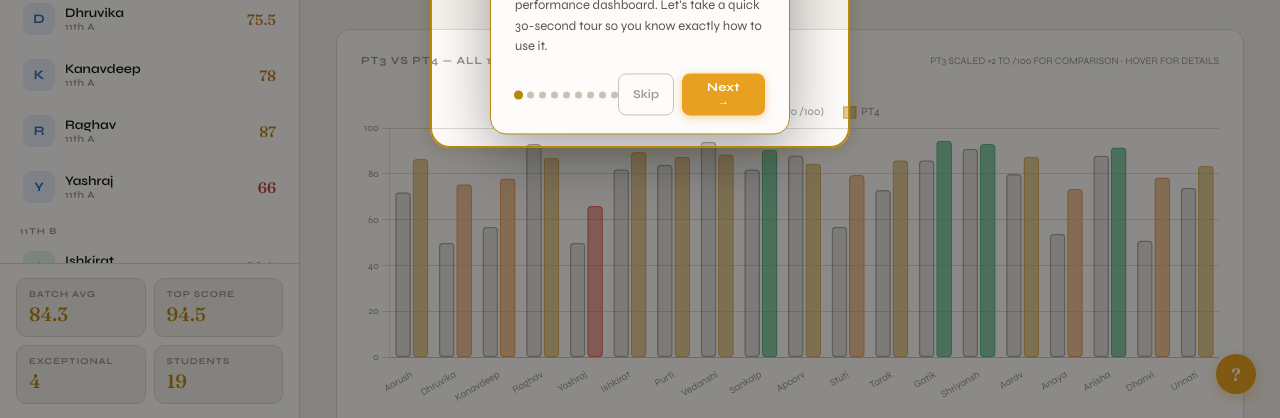
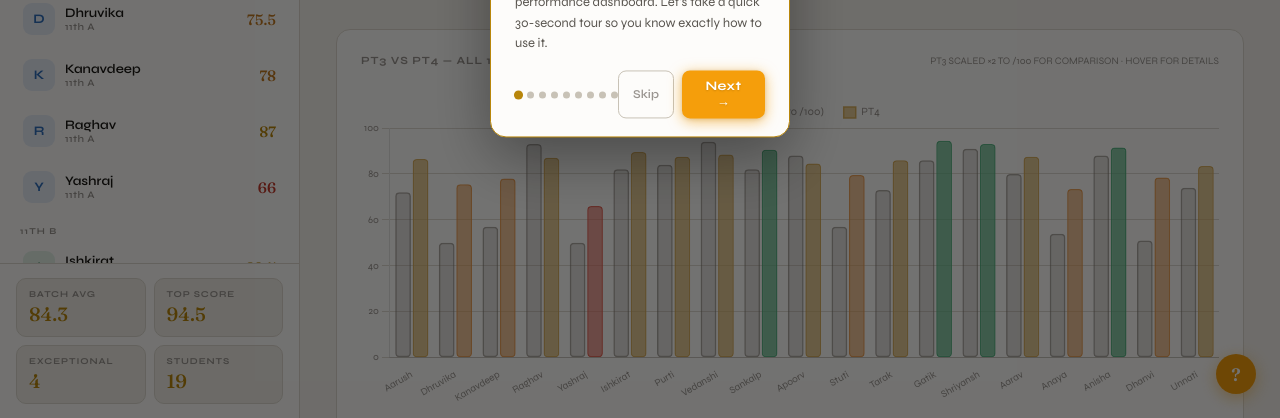
Before and after one commit to Avdh512/Marks_Students, a plain HTML site: page index.html in a window 1280 px wide. Shown: the part 382-800 px from the top of the page. Drawn offline with nearby package versions, Linux system fonts and the light colour scheme.

Commit message:
Update index.html

```diff
--- a/index.html
+++ b/index.html
@@ -1619,6 +1619,12 @@
   position: absolute;
   inset: 0;
   transition: all 0.4s ease;
+  background: transparent;
+}
+
+/* Full dim when no spotlight target */
+#tutorialOverlay.center-step #tutBackdrop {
+  background: rgba(0,0,0,0.55);
 }
 #tutSpotlight {
   position: absolute;
@@ -1721,25 +1727,26 @@
 
 /* ── FIX 2: Brighter, more vivid Next button ── */
 #tutNext {
-  padding: 7px 18px;
+  padding: 8px 20px;
   border-radius: 8px;
   border: none;
-  background: #E8A020;
+  background: #F59E0B;
   font-family: 'Syne', sans-serif;
-  font-size: 12px;
-  font-weight: 700;
+  font-size: 13px;
+  font-weight: 800;
   color: #fff;
   cursor: pointer;
   transition: all 0.15s;
-  letter-spacing: 0.02em;
-  box-shadow: 0 2px 10px rgba(232,160,32,0.45);
+  letter-spacing: 0.03em;
+  box-shadow: 0 3px 14px rgba(245,158,11,0.6), 0 1px 4px rgba(0,0,0,0.15);
+  text-shadow: 0 1px 2px rgba(0,0,0,0.15);
 }
 #tutNext:hover {
-  background: #F0AD24;
-  transform: translateY(-1px);
-  box-shadow: 0 4px 16px rgba(240,173,36,0.55);
-}
-#tutNext:active { transform: translateY(0); }
+  background: #FBBF24;
+  transform: translateY(-2px);
+  box-shadow: 0 6px 20px rgba(251,191,36,0.7), 0 2px 6px rgba(0,0,0,0.15);
+}
+#tutNext:active { transform: translateY(0); background: #D97706; }
 
 .tut-highlight {
   outline: 2.5px solid var(--gold) !important;
@@ -1821,7 +1828,6 @@
 let tutStep = 0;
 
 function startTutorial() {
-  if(localStorage.getItem(TUT_KEY)) return;
   tutStep = 0;
   // FIX 1: Lock all scrolling
   document.body.classList.add('tut-active');
@@ -1851,6 +1857,7 @@
   card.className = s.arrow;
 
   if(s.target) {
+    overlay.classList.remove('center-step');
     const target = document.querySelector(s.target);
     if(target) {
       target.classList.add('tut-highlight');
@@ -1866,13 +1873,9 @@
       positionCard(card, rect, s.cardPos, s.arrow);
     }
   } else {
-    const spot = document.createElement('div');
-    spot.id = 'tutSpotlight';
-    const pw = 420, ph = 260;
-    const cx = (window.innerWidth - pw) / 2;
-    const cy = (window.innerHeight - ph) / 2;
-    spot.style.cssText = `left:${cx}px;top:${cy}px;width:${pw}px;height:${ph}px;border-radius:20px`;
-    overlay.appendChild(spot);
+    overlay.classList.add('center-step');
+    // Centered card — no spotlight, just dim the whole screen
+    // Don't create a spotlight at all for center steps
     card.style.top = '50%';
     card.style.left = '50%';
     card.style.transform = 'translate(-50%,-50%)';
@@ -1959,13 +1962,13 @@
   btn.style.cssText = `
     position:fixed; bottom:24px; right:24px; z-index:999;
     width:40px; height:40px; border-radius:50%;
-    background:#E8A020; color:#fff;
+    background:#F59E0B; color:#fff;
     border:none; font-family:'Fraunces',serif; font-size:1.1rem; font-weight:600;
-    cursor:pointer; box-shadow:0 4px 16px rgba(232,160,32,0.4);
+    cursor:pointer; box-shadow:0 4px 16px rgba(245,158,11,0.45);
     transition:transform 0.2s,box-shadow 0.2s;
   `;
-  btn.onmouseenter = () => { btn.style.transform='scale(1.1)'; btn.style.boxShadow='0 6px 24px rgba(232,160,32,0.5)'; };
-  btn.onmouseleave = () => { btn.style.transform='scale(1)'; btn.style.boxShadow='0 4px 16px rgba(232,160,32,0.4)'; };
+  btn.onmouseenter = () => { btn.style.transform='scale(1.1)'; btn.style.boxShadow='0 6px 24px rgba(245,158,11,0.6)'; };
+  btn.onmouseleave = () => { btn.style.transform='scale(1)'; btn.style.boxShadow='0 4px 16px rgba(245,158,11,0.45)'; };
   document.body.appendChild(btn);
 }
 </script>
```
